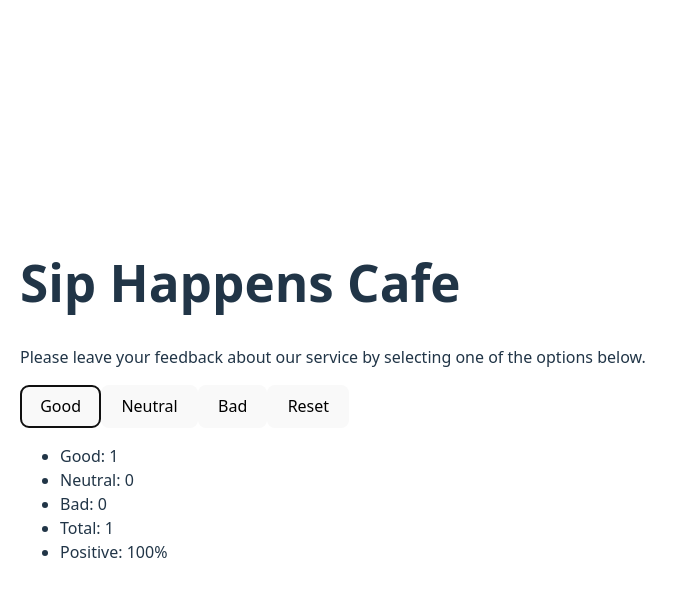
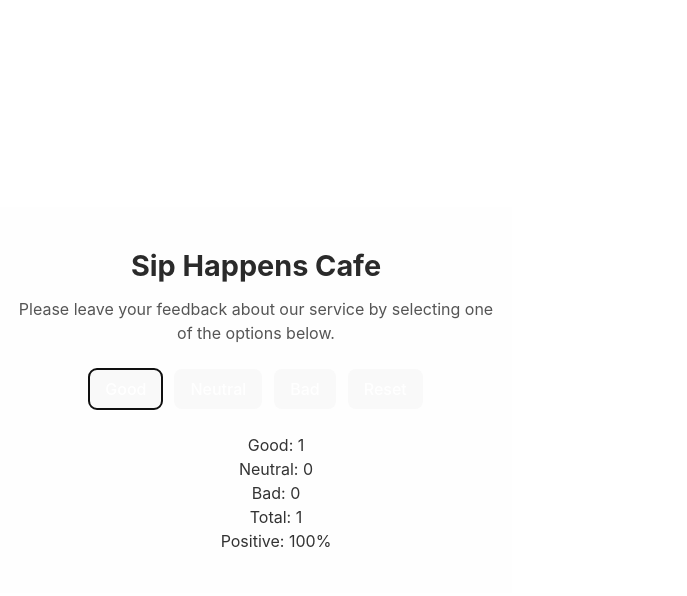
Before and after one commit to hanna-uler/goit-react-hw-02, a React (Vite) app: page / in a window 1280 px wide. Both pictures are taken after a click on the button "Good". Shown: the top 596 px of the page, without its empty margins (0-687 px from the left). Built offline with nearby package versions, Linux system fonts and the light colour scheme.

Commit message:
start working on styles

```diff
--- a/src/components/App/App.module.css
+++ b/src/components/App/App.module.css
@@ -1,4 +1,9 @@
 .container {
+  max-width: 480px;
   margin: 0 auto;
-  padding: 20px;
+  padding: 24px 16px;
+  font-family: "Inter", sans-serif;
+  background-color: #fefefe;
+  color: #333;
+  text-align: center;
 }
--- a/src/components/Description/Description.jsx
+++ b/src/components/Description/Description.jsx
@@ -3,8 +3,8 @@ import css from "./Description.module.css";
 export default function Description() {
     return (
         <div>
-            <h1>Sip Happens Cafe</h1>
-            <p>Please leave your feedback about our service by selecting one of the options below.
+            <h1 className={css.title}>Sip Happens Cafe</h1>
+            <p className={css.descr}>Please leave your feedback about our service by selecting one of the options below.
         </p>
         </div>
     )
--- a/src/components/Description/Description.module.css
+++ b/src/components/Description/Description.module.css
@@ -0,0 +1,11 @@
+.title {
+  font-size: 1.8rem;
+  margin-bottom: 8px;
+  color: #2a2a2a;
+}
+
+.descr {
+  font-size: 1rem;
+  color: #555;
+  margin-bottom: 24px;
+}
--- a/src/components/Feedback/Feedback.jsx
+++ b/src/components/Feedback/Feedback.jsx
@@ -2,7 +2,7 @@ import css from "./Feedback.module.css";
 
 export default function Feedback({ feedbacks, total, positive }) {
     return (
-        <ul>
+        <ul className={css.feedbackList}>
             <li>Good: {feedbacks.good}</li>
             <li>Neutral: {feedbacks.neutral}</li>
             <li>Bad: {feedbacks.bad}</li>
--- a/src/components/Feedback/Feedback.module.css
+++ b/src/components/Feedback/Feedback.module.css
@@ -0,0 +1,3 @@
+.feedbackList {
+  list-style: none;
+}
--- a/src/components/Options/Options.jsx
+++ b/src/components/Options/Options.jsx
@@ -3,13 +3,27 @@ import css from "./Options.module.css";
 export default function Options({ onUpdate, feedbacksPresent }) {
 
     return (
-        <div>
-            <button onClick={() =>
-                {onUpdate("good")}
-    }>Good</button>
-            <button onClick={() => onUpdate("neutral")}>Neutral</button>
-            <button onClick={() => onUpdate("bad")}>Bad</button>
-            {feedbacksPresent > 0 && <button onClick={onUpdate}>Reset</button>}
+        <div className={css.wrapper}>
+            <button
+                className={css.btn}
+                onClick={() => {onUpdate("good")}}>
+                    Good
+            </button>
+            <button
+                className={css.btn}
+                onClick={() => onUpdate("neutral")}>
+                    Neutral
+            </button>
+            <button
+                className={css.btn}
+                onClick={() => onUpdate("bad")}>
+                    Bad
+            </button>
+            {feedbacksPresent > 0 && <button
+                className={css.btn}
+                onClick={onUpdate}>
+                    Reset
+            </button>}
         </div>
     )
 }
--- a/src/components/Options/Options.module.css
+++ b/src/components/Options/Options.module.css
@@ -0,0 +1,37 @@
+.wrapper {
+  display: flex;
+  flex-wrap: wrap;
+  gap: 12px;
+  justify-content: center;
+  margin-bottom: 24px;
+}
+
+.btn {
+  padding: 10px 16px;
+  border: none;
+  border-radius: 8px;
+  color: #fff;
+  font-weight: 500;
+  cursor: pointer;
+  transition: background-color 0.3s ease;
+}
+
+.goodBtn {
+  background-color: #4caf50;
+}
+
+.neutralBtn {
+  background-color: #ff9800;
+}
+
+.badBtn {
+  background-color: #f44336;
+}
+
+.resetBtn {
+  background-color: #9e9e9e;
+}
+
+button:hover {
+  opacity: 0.9;
+}
```
